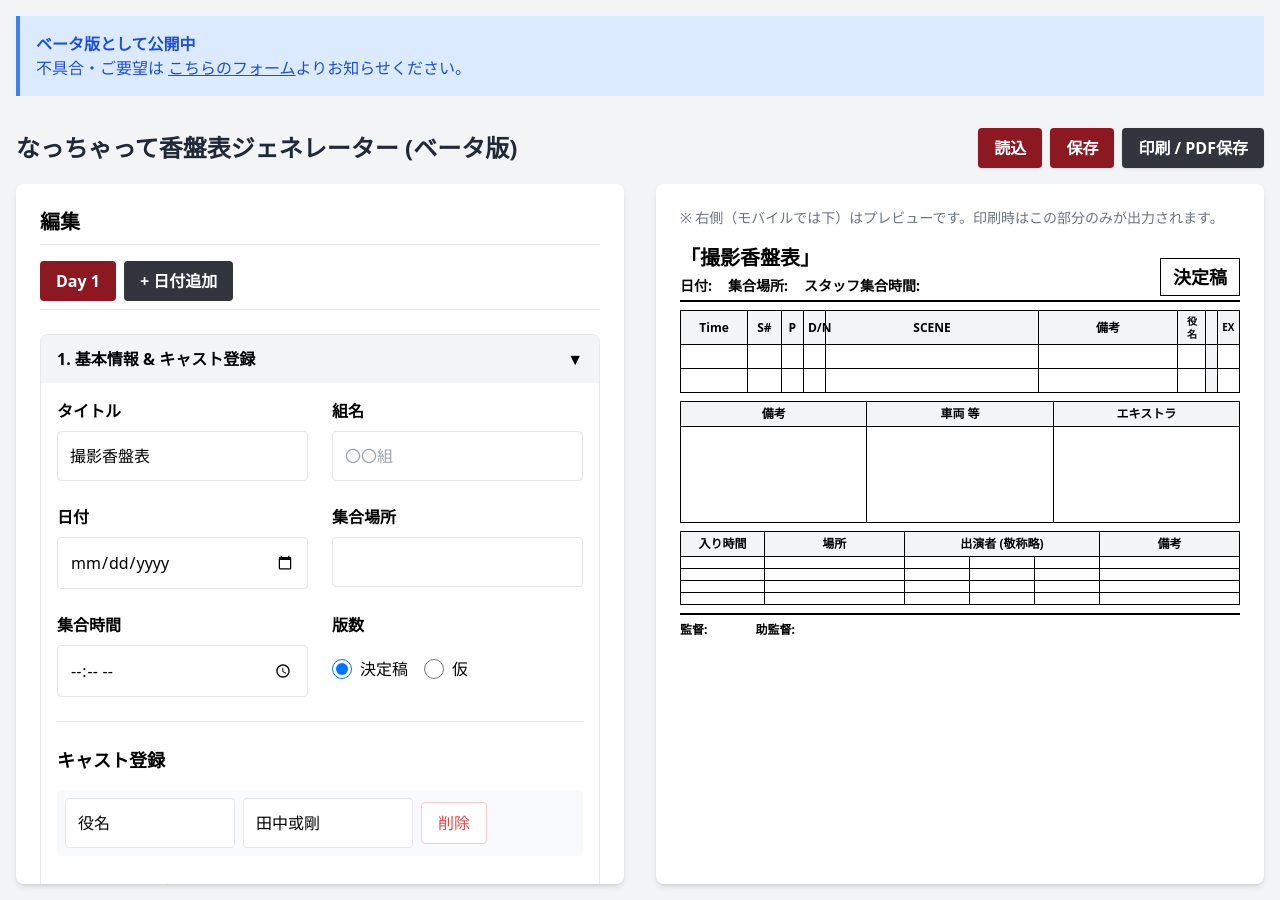
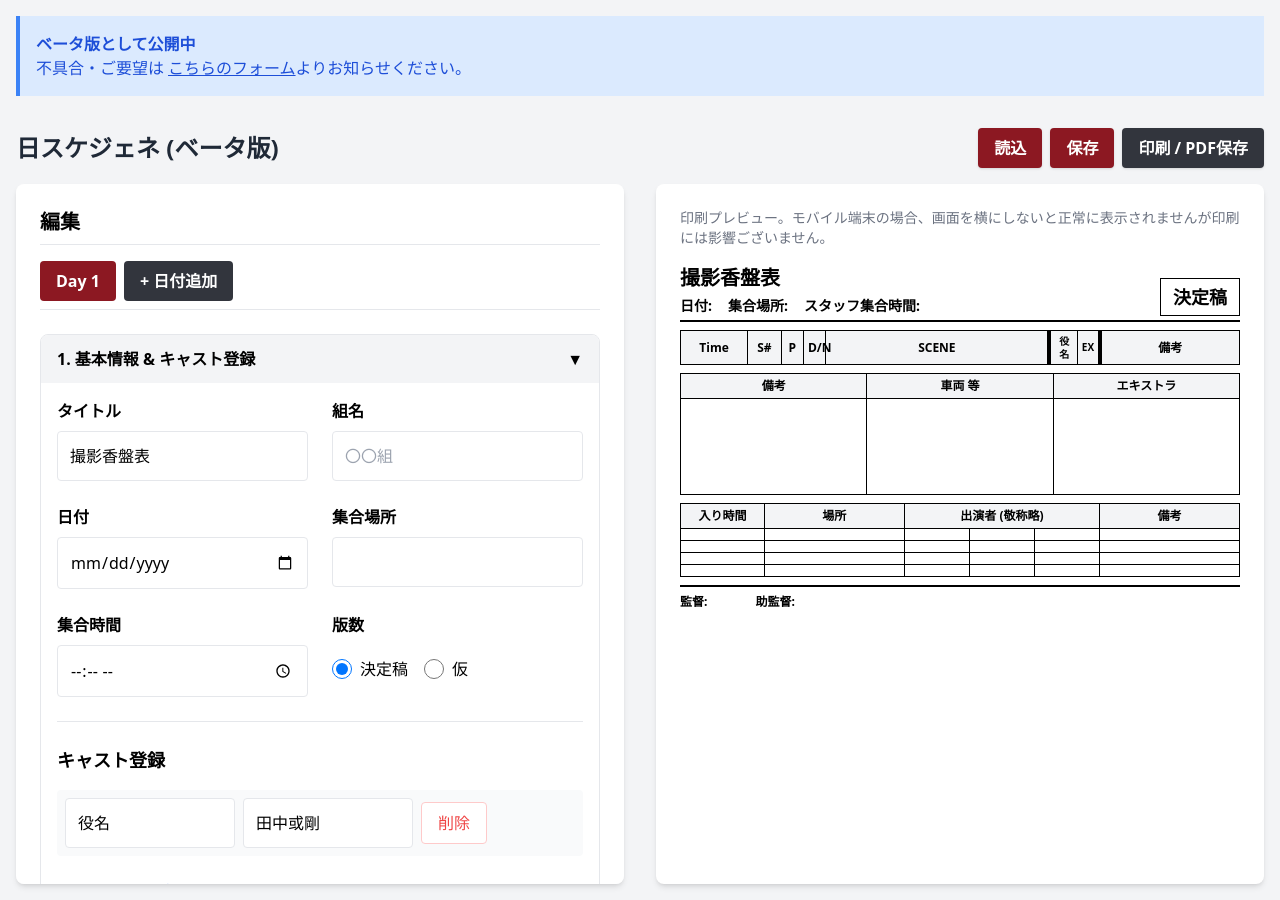
Before and after one commit to YD404/Kouban, a React (Vite) app: page / in a window 1280 px wide. Built offline with nearby package versions, Linux system fonts and the light colour scheme.

Commit message:
印刷結果の調節

```diff
--- a/index.html
+++ b/index.html
@@ -5,7 +5,7 @@
   <meta charset="UTF-8" />
   <link rel="icon" type="image/svg+xml" href="/vite.svg" />
   <meta name="viewport" content="width=device-width, initial-scale=1.0" />
-  <title>なんちゃって香盤表ジェネレーター</title>
+  <title>日スケジェネ</title>
 </head>
 
 <body>
--- a/src/App.tsx
+++ b/src/App.tsx
@@ -132,7 +132,7 @@ function App() {
         </div>
 
         <div className="flex justify-between items-center no-print flex-wrap gap-2">
-          <h1 className="text-2xl font-bold text-gray-800">なっちゃって香盤表ジェネレーター (ベータ版)</h1>
+          <h1 className="text-2xl font-bold text-gray-800">日スケジェネ (ベータ版)</h1>
           <div className="flex gap-2">
             <label className="bg-[#8c1822] hover:bg-[#70131b] text-white font-bold py-2 px-4 rounded shadow transition cursor-pointer">
               読込
@@ -169,7 +169,7 @@ function App() {
 
           <div className="bg-white p-0 lg:p-6 rounded-lg shadow-md lg:overflow-y-auto lg:max-h-[calc(100vh-100px)] print:shadow-none print:p-0 print:overflow-visible print:max-h-none print:w-full print:hidden">
             <div className="no-print mb-4 text-sm text-gray-500">
-              ※ 右側（モバイルでは下）はプレビューです。印刷時はこの部分のみが出力されます。
+              印刷プレビュー。モバイル端末の場合、画面を横にしないと正常に表示されませんが印刷には影響ございません。
             </div>
             {currentDay && (
               <Preview
--- a/src/components/Preview.tsx
+++ b/src/components/Preview.tsx
@@ -10,25 +10,7 @@ const Preview: React.FC<PreviewProps> = ({ projectData, dayData }) => {
     const { headerInfo, scheduleRows, footerInfo } = dayData;
     const { castMaster } = projectData;
 
-    // Helper to render empty row
-    const renderEmptyRow = (key: string) => (
-        <tr key={key} className="h-6">
-            <td className="border border-black px-1 py-1"></td>
-            <td className="border border-black px-1 py-1"></td>
-            <td className="border border-black px-1 py-1"></td>
-            <td className="border border-black px-1 py-1"></td>
-            <td className="border border-black px-1 py-1"></td>
-            <td className="border border-black px-1 py-1"></td>
-            {/* Cast Columns */}
-            {castMaster.map((cast) => (
-                <td key={cast.id} className="border border-black px-1 py-1"></td>
-            ))}
-            {/* Empty Column between Cast and EX */}
-            <td className="border border-black px-1 py-1 bg-gray-100 print:bg-white w-2"></td>
-            {/* EX Column */}
-            <td className="border border-black px-1 py-1"></td>
-        </tr>
-    );
+
 
     // Helper to format footer cast name with newline
     const formatFooterCast = (name: string) => {
@@ -45,16 +27,14 @@ const Preview: React.FC<PreviewProps> = ({ projectData, dayData }) => {
         return name;
     };
 
-    const displayTitle = projectData.title.startsWith('「') && projectData.title.endsWith('」')
-        ? projectData.title
-        : `「${projectData.title}」`;
+    const displayTitle = projectData.title;
 
     const displayGroupName = projectData.groupName
         ? (projectData.groupName.endsWith('組') ? projectData.groupName : `${projectData.groupName}組`)
         : '';
 
     // Calculate dynamic column widths
-    const fixedWidth = 12 + 6 + 4 + 4 + 2 + 4; // Time(12) + S#(6) + P(4) + D/N(4) + Spacer(2) + EX(4)
+    const fixedWidth = 12 + 6 + 4 + 4 + 4; // Time(12) + S#(6) + P(4) + D/N(4) + EX(4)
     const castWidthPerCol = 5;
     const totalCastWidth = castMaster.length * castWidthPerCol;
     const availableWidth = 100 - fixedWidth - totalCastWidth;
@@ -110,27 +90,22 @@ const Preview: React.FC<PreviewProps> = ({ projectData, dayData }) => {
                         <th className="border border-black px-1 py-1 w-[4%]">P</th>
                         <th className="border border-black px-1 py-1 w-[4%]">D/N</th>
                         <th className="border border-black px-1 py-1" style={{ width: `${sceneWidth}%` }}>SCENE</th>
-                        <th className="border border-black px-1 py-1" style={{ width: `${remarksWidth}%` }}>備考</th>
-                        {castMaster.map((cast) => (
-                            <th key={cast.id} className="border border-black px-1 py-1 text-[10px]" style={{ width: `${castWidthPerCol}%` }}>
+                        {castMaster.map((cast, index) => (
+                            <th key={cast.id} className={`border border-black px-1 py-1 text-[10px] ${index === 0 ? 'border-l-4' : ''}`} style={{ width: `${castWidthPerCol}%` }}>
                                 {cast.role}
                             </th>
                         ))}
-                        {/* Empty Column Header */}
-                        <th className="border border-black px-1 py-1 w-2 bg-gray-100 print:bg-gray-200"></th>
-                        <th className="border border-black px-1 py-1 w-[4%] text-[10px]">EX</th>
+                        <th className="border border-black px-1 py-1 w-[4%] text-[10px] border-r-4">EX</th>
+                        <th className="border border-black px-1 py-1" style={{ width: `${remarksWidth}%` }}>備考</th>
                     </tr>
                 </thead>
                 <tbody>
-                    {/* Always show empty row at top */}
-                    {renderEmptyRow('top-empty')}
-
                     {scheduleRows.reduce<{ rows: React.ReactNode[], locationCount: number }>((acc, row) => {
                         if (row.type === 'location') {
                             acc.locationCount++;
                             acc.rows.push(
                                 <tr key={row.id} className="bg-gray-200 print:bg-gray-200 font-bold">
-                                    <td colSpan={7 + castMaster.length + 2} className="border border-black px-2 py-1 text-left">
+                                    <td colSpan={7 + castMaster.length} className="border border-black px-2 py-1 text-left">
                                         第{acc.locationCount}現場：{row.location}
                                     </td>
                                 </tr>
@@ -149,23 +124,21 @@ const Preview: React.FC<PreviewProps> = ({ projectData, dayData }) => {
                                     <td className="border border-black px-1 py-1 text-center h-8 font-bold">
                                         {row.startTime} - {row.endTime}
                                     </td>
-                                    <td className="border border-black px-1 py-1 text-center font-bold text-lg"></td>
-                                    <td className="border border-black px-1 py-1 text-center font-bold text-lg"></td>
+                                    <td className="border border-black px-1 py-1 text-center font-bold text-sm"></td>
+                                    <td className="border border-black px-1 py-1 text-center font-bold text-sm"></td>
                                     <td className="border border-black px-1 py-1 text-center"></td>
                                     <td className="border border-black px-1 py-1 text-left whitespace-pre-wrap align-top font-bold">
                                         {fullText ? `＜${fullText}＞` : ''}
                                     </td>
+                                    {/* Cast Columns */}
+                                    {castMaster.map((cast, index) => (
+                                        <td key={cast.id} className={`border border-black px-1 py-1 text-center text-lg align-middle ${index === 0 ? 'border-l-4' : ''}`}></td>
+                                    ))}
+                                    {/* EX Column */}
+                                    <td className="border border-black px-1 py-1 text-center text-lg align-middle border-r-4"></td>
                                     <td className="border border-black px-1 py-1 text-left whitespace-pre-wrap align-top text-xs">
                                         {row.remarks}
                                     </td>
-                                    {/* Cast Columns */}
-                                    {castMaster.map((cast) => (
-                                        <td key={cast.id} className="border border-black px-1 py-1 text-center text-lg align-middle"></td>
-                                    ))}
-                                    {/* Empty Column */}
-                                    <td className="border border-black px-1 py-1 bg-gray-100 print:bg-white w-2"></td>
-                                    {/* EX Column */}
-                                    <td className="border border-black px-1 py-1 text-center text-lg align-middle"></td>
                                 </tr>
                             );
                             return acc;
@@ -177,26 +150,24 @@ const Preview: React.FC<PreviewProps> = ({ projectData, dayData }) => {
                                 <td className="border border-black px-1 py-1 text-center h-8 font-bold">
                                     {row.startTime} - {row.endTime}
                                 </td>
-                                <td className="border border-black px-1 py-1 text-center font-bold text-lg">{row.sceneNumber}</td>
-                                <td className="border border-black px-1 py-1 text-center font-bold text-lg">{row.pageNumber}</td>
+                                <td className="border border-black px-1 py-1 text-center font-bold text-sm">{row.sceneNumber}</td>
+                                <td className="border border-black px-1 py-1 text-center font-bold text-sm">{row.pageNumber}</td>
                                 <td className="border border-black px-1 py-1 text-center">{row.dn}</td>
                                 <td className="border border-black px-1 py-1 text-left whitespace-pre-wrap align-top">
                                     {row.description}
                                 </td>
-                                <td className="border border-black px-1 py-1 text-left whitespace-pre-wrap align-top text-xs">
-                                    {row.remarks}
-                                </td>
                                 {/* Cast Columns */}
-                                {castMaster.map((cast) => (
-                                    <td key={cast.id} className="border border-black px-1 py-1 text-center text-lg align-middle">
+                                {castMaster.map((cast, index) => (
+                                    <td key={cast.id} className={`border border-black px-1 py-1 text-center text-lg align-middle ${index === 0 ? 'border-l-4' : ''}`}>
                                         {row.castIds.includes(cast.id) ? '○' : ''}
                                     </td>
                                 ))}
-                                {/* Empty Column */}
-                                <td className="border border-black px-1 py-1 bg-gray-100 print:bg-white w-2"></td>
                                 {/* EX Column */}
-                                <td className="border border-black px-1 py-1 text-center text-lg align-middle">
+                                <td className="border border-black px-1 py-1 text-center text-lg align-middle border-r-4">
                                     {row.castIds.includes('EX') ? '○' : ''}
+                                </td>
+                                <td className="border border-black px-1 py-1 text-left whitespace-pre-wrap align-top text-xs">
+                                    {row.remarks}
                                 </td>
                             </tr>
                         );
@@ -206,14 +177,11 @@ const Preview: React.FC<PreviewProps> = ({ projectData, dayData }) => {
                     {/* Last Day Message */}
                     {dayData.isLastDay && dayData.lastDayMessage && (
                         <tr>
-                            <td colSpan={7 + castMaster.length + 2} className="border border-black px-2 py-4 text-center font-bold text-lg">
+                            <td colSpan={7 + castMaster.length} className="border border-black px-2 py-4 text-center font-bold text-lg">
                                 {dayData.lastDayMessage}
                             </td>
                         </tr>
                     )}
-
-                    {/* Always show empty row at bottom */}
-                    {renderEmptyRow('bottom-empty')}
                 </tbody>
             </table>
 
```
Also changed, not shown: src/components/Editor.tsx (+9 -3 lines), 1 other file (tests, documents, lock files or other folders).
